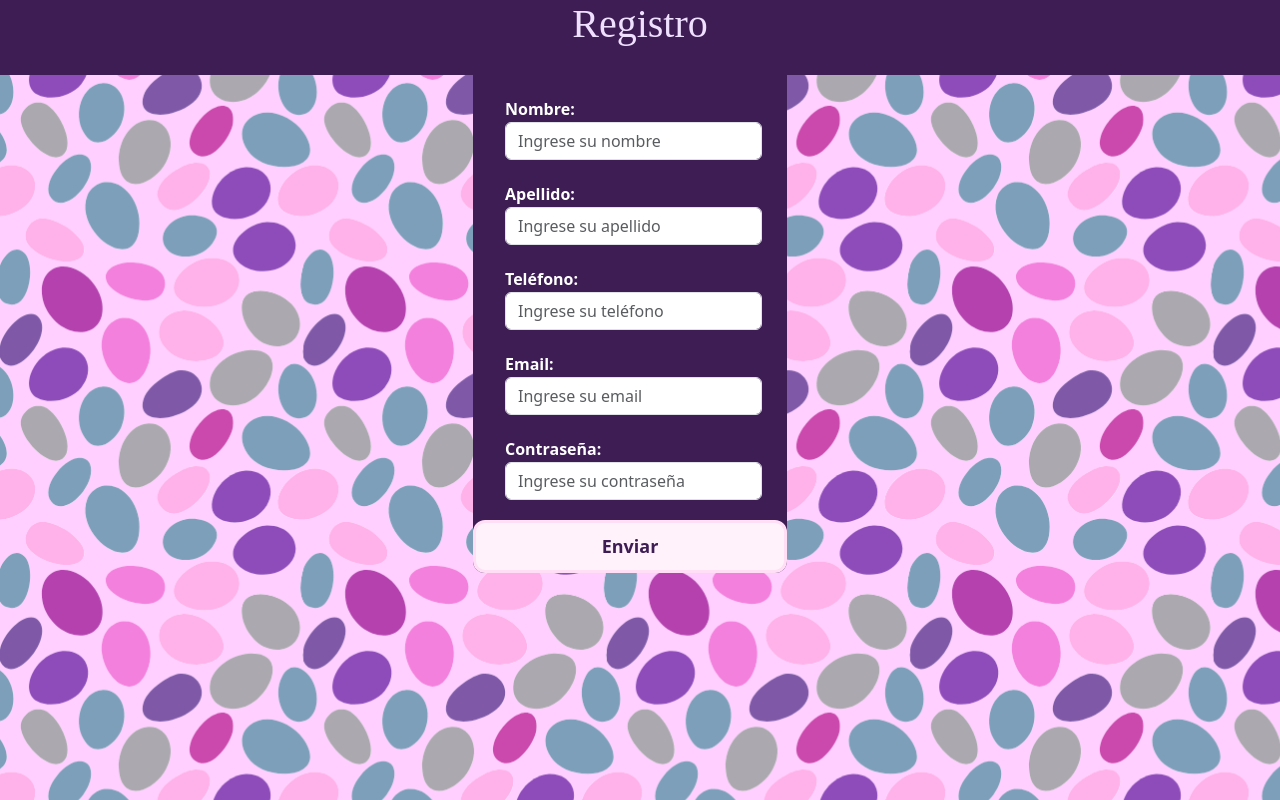
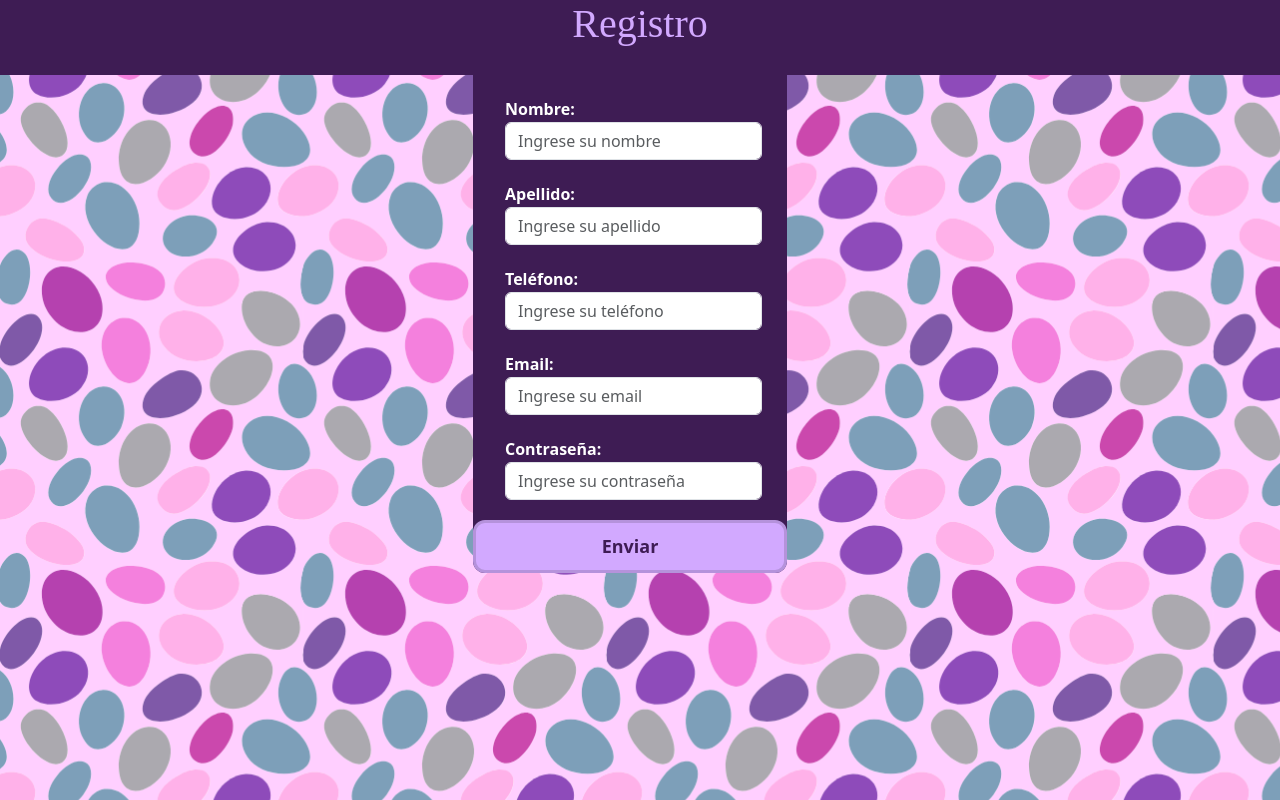
Before and after one commit to Caronila/FormReactJS, a React (Vite) app: page / in a window 1280 px wide. Built offline with nearby package versions, Linux system fonts and the light colour scheme; a web font is replaced by a local one.

Commit message:
color changes

```diff
--- a/src/App.css
+++ b/src/App.css
@@ -5,7 +5,7 @@
 h1 {
 
   font-family: Agbalumo;
-  color: #efe0ff;
+  color: #d2a9ff;
   text-align: center;
   background-image: url('./assets/oval.svg');
   background-repeat: no-repeat;
--- a/src/Components/Form.css
+++ b/src/Components/Form.css
@@ -22,10 +22,10 @@ form {
 }
 
 button {
-    background-color: #fff2fb;
+    background-color: #d2a9ff;
     padding: 10px;
     color: #3e1c54;
-    border: #ffdef6;
+    border: #b592db;
     border-style: solid;
     border-width: 0.2rem;
     border-radius: 12px;
```
